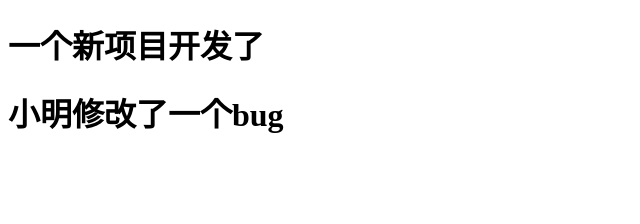
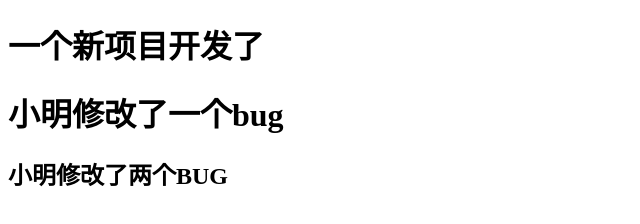
Before and after one commit to AFlyingBirdx/testpush, a plain HTML site: page index.html in a window 1280 px wide. Shown: the whole page, without its empty margins (0-640 px from the left). Drawn offline with Linux system fonts and the light colour scheme.

Commit message:
小明第二次修改了bug

```diff
--- a/index.html
+++ b/index.html
@@ -8,5 +8,6 @@
 <body>
     <h1>一个新项目开发了</h1>
     <h1>小明修改了一个bug</h1>
+    <h2>小明修改了两个BUG</h2>
 </body>
 </html>
```
